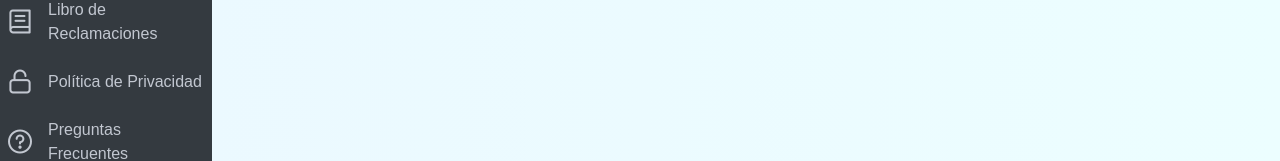
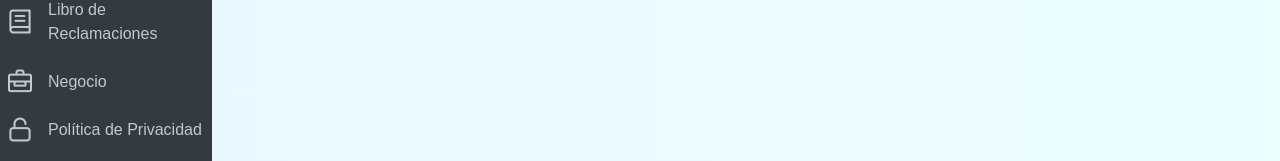
Before and after one commit to EduVibeOrganization/EduVibe-Frontend, a Next.js app: page /admin-account in a window 1280 px wide. Shown: the part 415-576 px from the top of the page. Built offline with nearby package versions, Linux system fonts and the light colour scheme; no server answers.

Commit message:
chore(sidebar): updated the sidebar to include a missing button

```diff
--- a/src/components/sidebar-items-admin.component.tsx
+++ b/src/components/sidebar-items-admin.component.tsx
@@ -13,6 +13,7 @@ export function SidebarItemsAdmin(){
             <SidebarItem2 icon={"pi pi-share-alt"} title={"Cuentas Sociales"} textColor="#C2C7D0" backgroundAccentColor="#007BFF" textAccentColor="white" onClick={() => router.push("/admin-social-account")}/>
             <SidebarItem2 icon={"pi pi-calendar"} title={"Evento"} textColor="#C2C7D0" backgroundAccentColor="#007BFF" textAccentColor="white" onClick={() => router.push("/admin-event")}/>
             <SidebarItem2 icon={"pi pi-book"} title={"Libro de Reclamaciones"} textColor="#C2C7D0" backgroundAccentColor="#007BFF" textAccentColor="white" onClick={() => router.push("/admin-complains-book")}/>
+            <SidebarItem2 icon={"pi pi-briefcase"} title={"Negocio"} textColor="#C2C7D0" backgroundAccentColor="#007BFF" textAccentColor="white" onClick={() => router.push("/admin-business")}/>
             <SidebarItem2 icon={"pi pi-unlock"} title={"Política de Privacidad"} textColor="#C2C7D0" backgroundAccentColor="#007BFF" textAccentColor="white" onClick={() => router.push("/admin-privacy-policy")}/>
             <SidebarItem2 icon={"pi pi-question-circle"} title={"Preguntas Frecuentes"} textColor="#C2C7D0" backgroundAccentColor="#007BFF" textAccentColor="white" onClick={() => router.push("/admin-qa")}/>
             <SidebarItem2 icon={"pi pi-desktop"} title={"Sitios"} textColor="#C2C7D0" backgroundAccentColor="#007BFF" textAccentColor="white" onClick={() => router.push("/admin-sites")}/>
```
